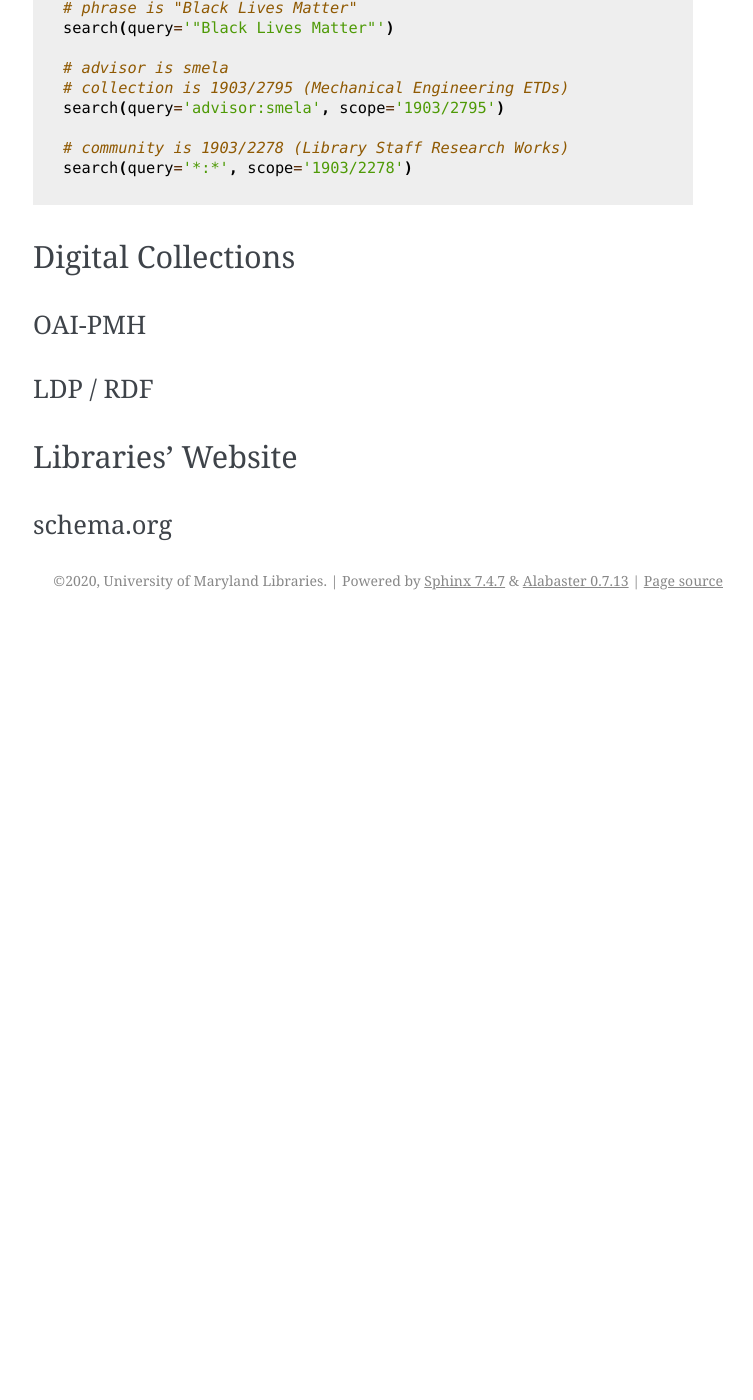
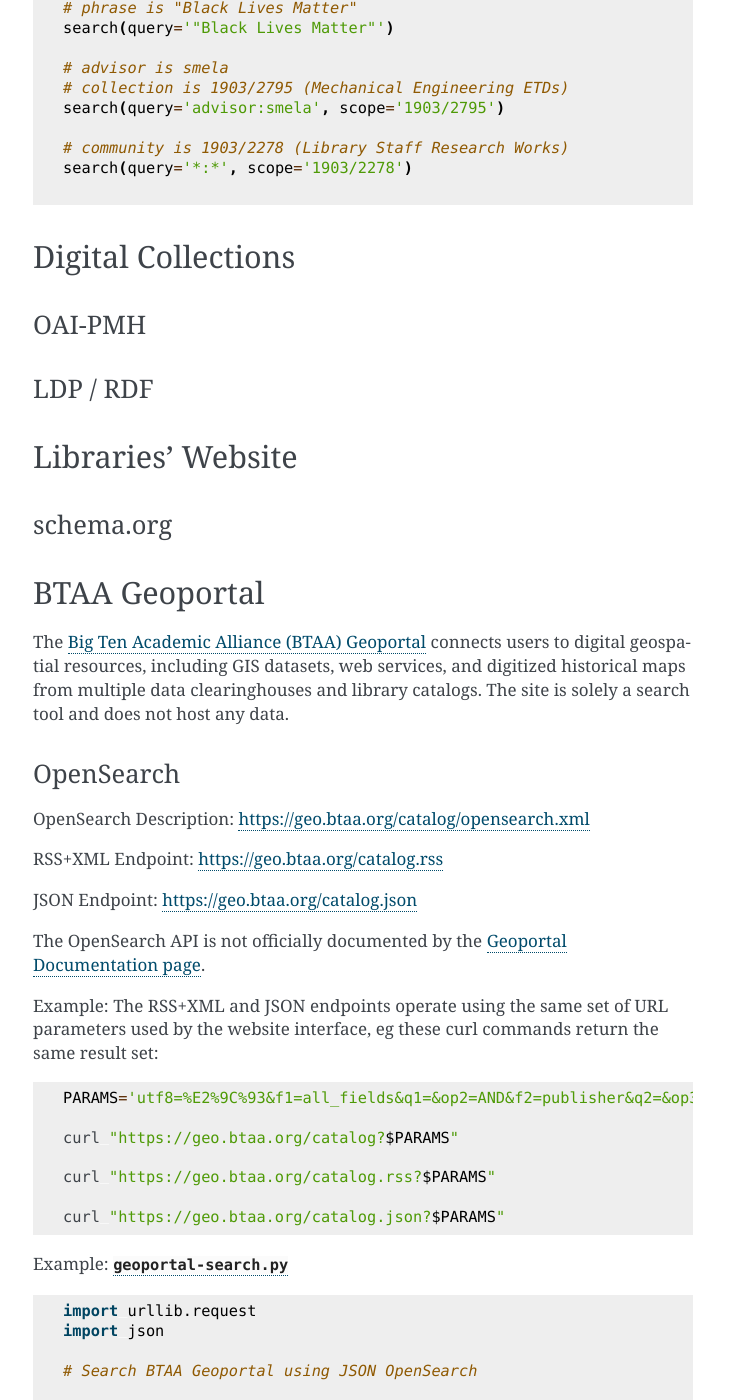
Before and after one commit to wallberg-umd/umd-lib-opendata, a Sphinx documentation site: the page built from source/services.rst, in a window 1280 px wide and 1400 px high, scrolled down 1379 px. Shown: the whole window, without its empty margins (387-1140 px from the left). Built offline with Sphinx 7.4.7, drawn with Linux system fonts in a browser that asks for light colours; before the commit the page ends 1999 px from its top, so only the background shows below that; some of the changed text lies outside the part shown.

Commit message:
add BTAA Geoportal

```diff
--- /dev/null
+++ b/source/geoportal-search.py
@@ -0,0 +1,36 @@
+import urllib.request
+import json
+
+# Search BTAA Geoportal using JSON OpenSearch
+
+ENDPOINT = 'https://geo.btaa.org/catalog.json'
+
+
+''' Search BTAA Geoportal using JSON OpenSearch, using named parameters '''
+
+# Build the URL
+
+# Contributing institution is University of Maryland
+params = {'f[dct_provenance_s][]': "Maryland"}
+
+search_url = ENDPOINT + '?' + urllib.parse.urlencode(params)
+
+print('\n========================')
+print(f'Search URL: {search_url}')
+
+# Get search results as parsed XML
+with urllib.request.urlopen(search_url) as request:
+    response = json.loads(request.read())
+
+    # Iterate over the returned items
+    for item in response['data']:
+        link = item['links']['self']
+
+        if 'attributes' in item:
+            title = item['attributes']['dc_description_s']['attributes']['value']
+        else:
+            title = "??"
+
+        print('----')
+        print(f'Title: {title}')
+        print(f'Link:  {link}')
--- a/source/services.rst
+++ b/source/services.rst
@@ -45,3 +45,42 @@
 
 schema.org
 ----------
+
+BTAA Geoportal
+=======================================================
+
+The `Big Ten Academic Alliance (BTAA) Geoportal
+<https://geo.btaa.org/>`_ connects users to digital geospatial resources,
+including GIS datasets, web services, and digitized historical maps from
+multiple data clearinghouses and library catalogs. The site is solely a search
+tool and does not host any data.
+
+OpenSearch
+-----------
+
+OpenSearch Description: `<https://geo.btaa.org/catalog/opensearch.xml>`_
+
+RSS+XML Endpoint: `<https://geo.btaa.org/catalog.rss>`_
+
+JSON Endpoint: `<https://geo.btaa.org/catalog.json>`_
+
+The OpenSearch API is not officially documented by the
+`Geoportal Documentation page <https://sites.google.com/umn.edu/btaa-gdp/about/documentation>`_.
+
+Example: The RSS+XML and JSON endpoints operate using the same set of URL parameters
+used by the website interface, eg these curl commands return the same
+result set:
+
+.. code-block:: bash
+
+    PARAMS='utf8=%E2%9C%93&f1=all_fields&q1=&op2=AND&f2=publisher&q2=&op3=AND&f3=title&q3=&f_inclusive%5Bdct_provenance_s%5D%5B%5D=Maryland&range%5Bsolr_year_i%5D%5Bbegin%5D=&range%5Bsolr_year_i%5D%5Bend%5D=&sort=score+desc%2C+dc_title_sort+asc&search_field=advanced&commit=Search'
+
+    curl "https://geo.btaa.org/catalog?$PARAMS"
+
+    curl "https://geo.btaa.org/catalog.rss?$PARAMS"
+
+    curl "https://geo.btaa.org/catalog.json?$PARAMS"
+
+Example: :download:`geoportal-search.py <geoportal-search.py>`
+
+.. literalinclude:: geoportal-search.py
```
